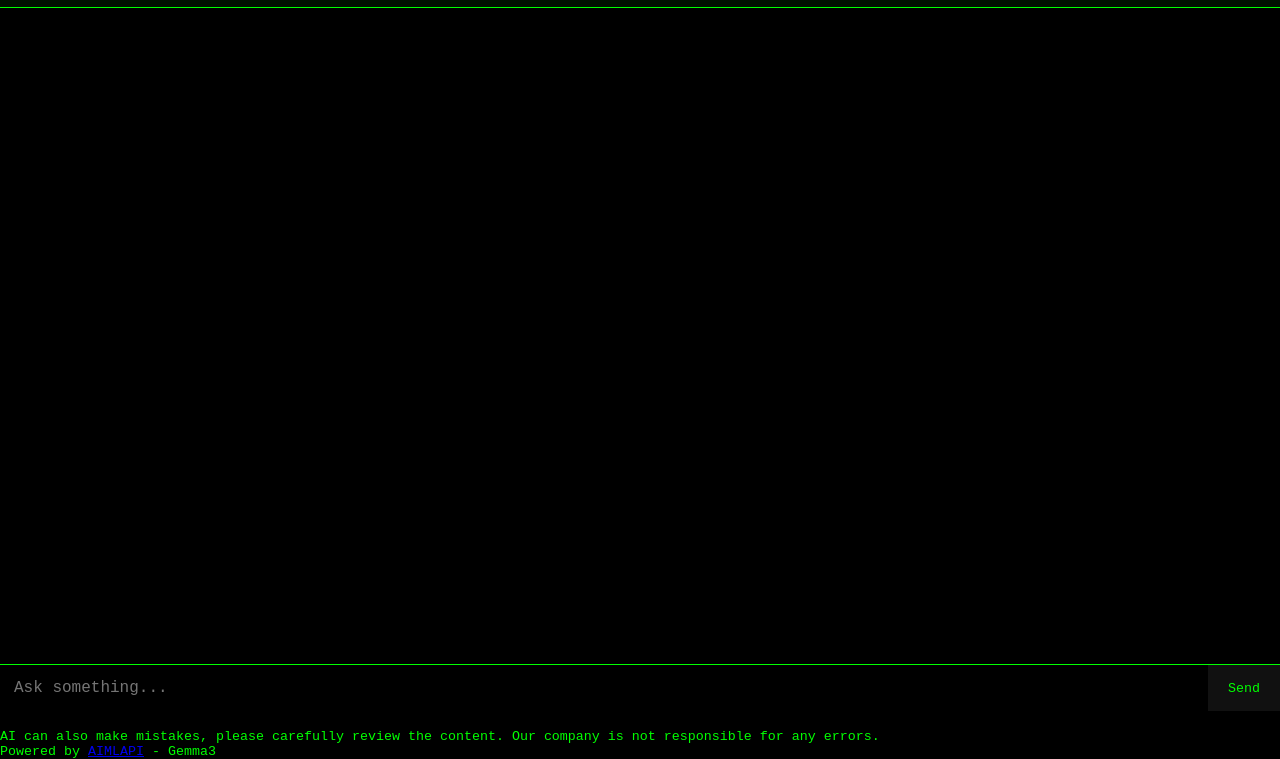
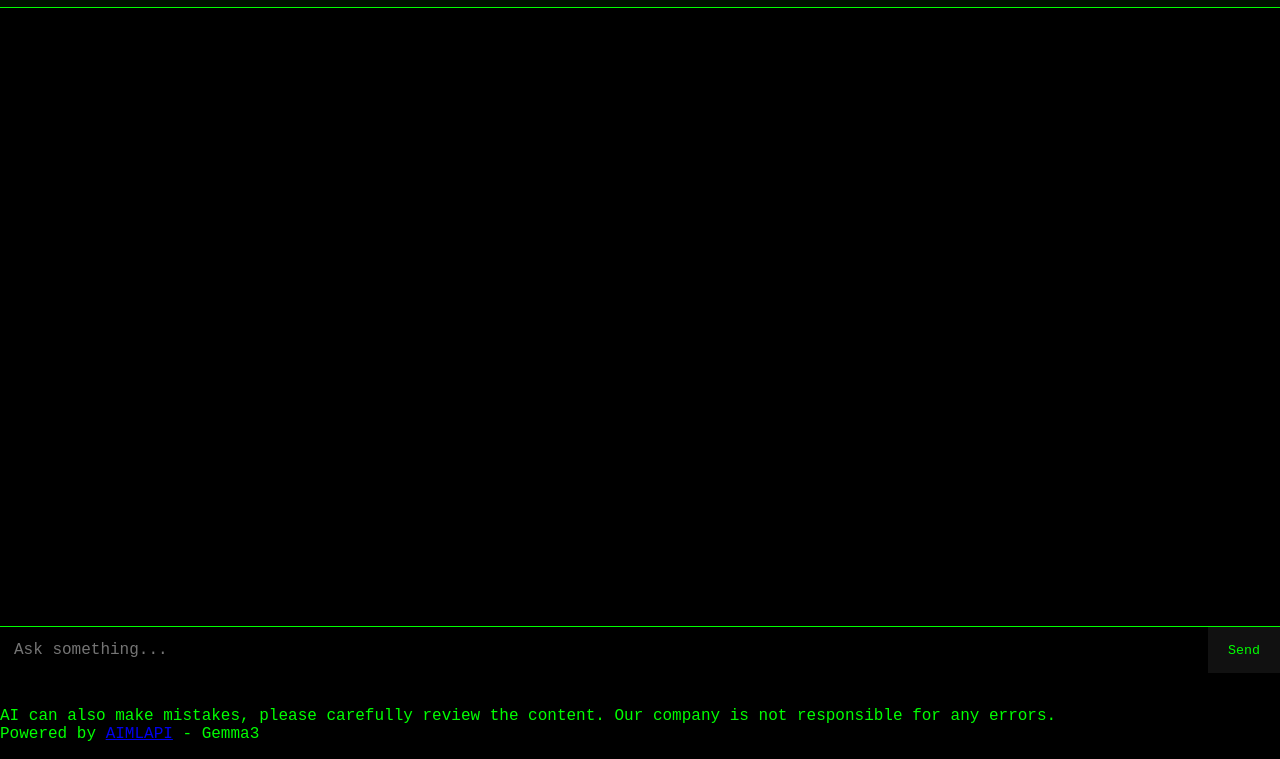
Before and after one commit to NeuralNexusLab-nh/NetHacker, a website: page pages/ai.html in a window 1280 px wide. Shown: the part 41-800 px from the top of the page. Drawn offline with Linux system fonts and the light colour scheme.

Commit message:
Update ai.html

```diff
--- a/pages/ai.html
+++ b/pages/ai.html
@@ -111,7 +111,7 @@
     <button type="submit" id="submit">Send</button>
   </form>
   <br>
-  <small>AI can also make mistakes, please carefully review the content. Our company is not responsible for any errors.<br>Powered by <a href="https://aimlapi.com/" target="_blank">AIMLAPI</a> - Gemma3</small>
+  <p>AI can also make mistakes, please carefully review the content. Our company is not responsible for any errors.<br>Powered by <a href="https://aimlapi.com/" target="_blank">AIMLAPI</a> - Gemma3</p>
   <script>
     const chatContainer = document.getElementById('chat-container');
     const inputForm = document.getElementById('input-form');
```
